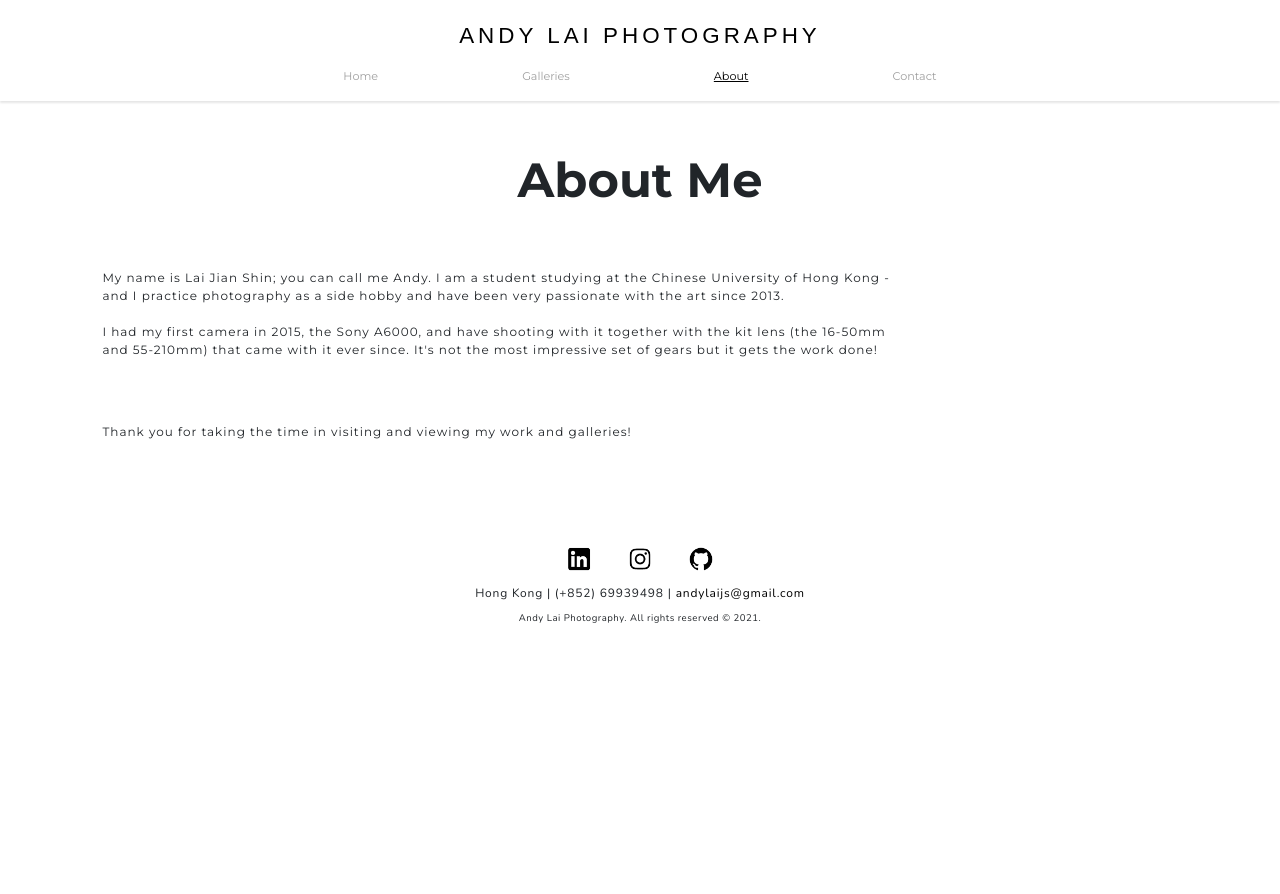
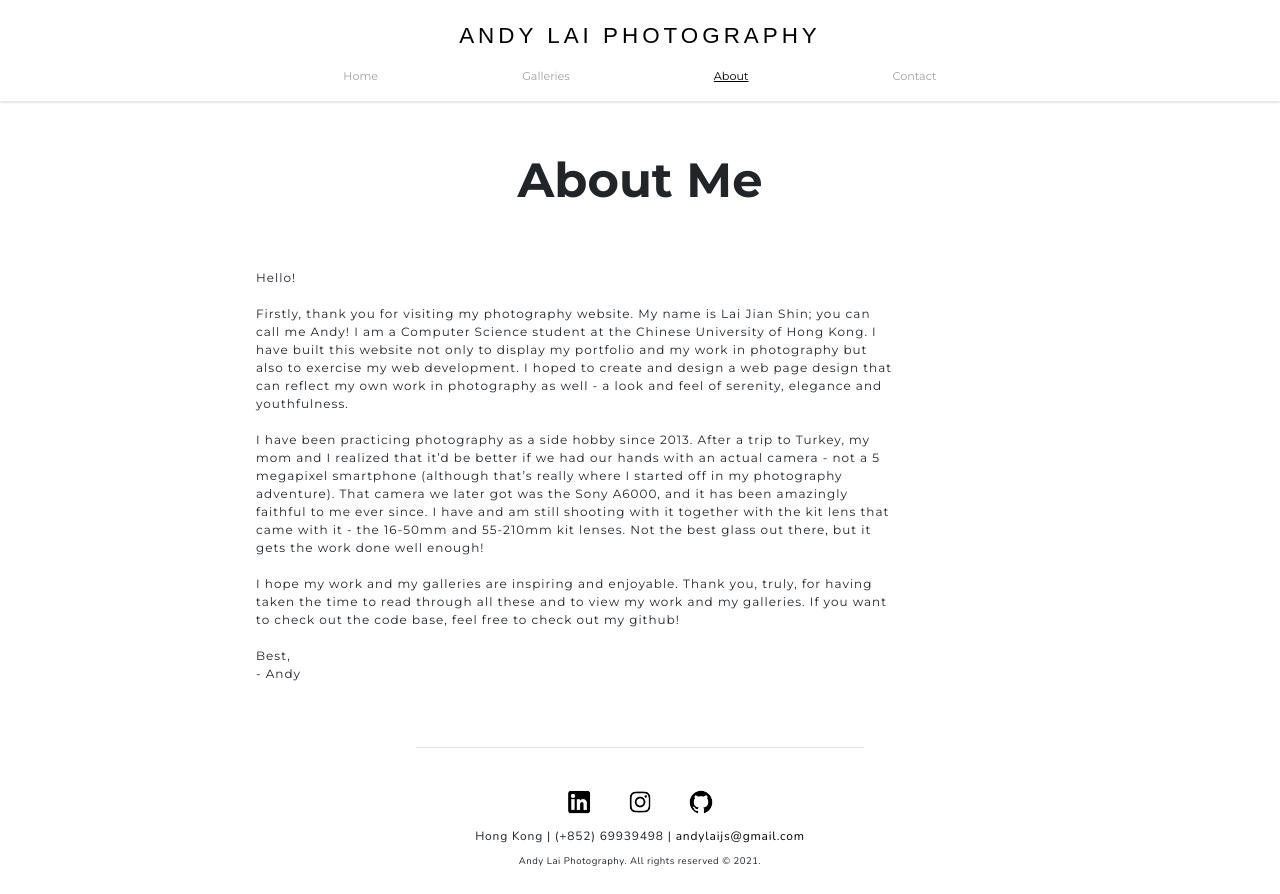
Before and after one commit to AndyLaiJS/AndyLaiPhotography, a React (Create React App) app: page /about in a window 1280 px wide. Before the commit the page ends 800 px from the top, so only its background shows below. Built offline with nearby package versions, Linux system fonts and the light colour scheme; a web font is replaced by a local one.

Commit message:
Miscellaneous changes

```diff
--- a/package.json
+++ b/package.json
@@ -3,6 +3,8 @@
   "version": "0.1.0",
   "private": true,
   "dependencies": {
+    "@iconify/icons-octicon": "^1.1.8",
+    "@iconify/react": "^1.1.4",
     "@testing-library/jest-dom": "^5.12.0",
     "@testing-library/react": "^11.2.7",
     "@testing-library/user-event": "^12.8.3",
--- a/src/App.js
+++ b/src/App.js
@@ -53,14 +53,26 @@ function App() {
 			<div className="footer">
 				<div className="fContainer">
 					<div className="icons">
-						<a href="https://www.linkedin.com/in/laijianshin/" target="_blank">
-							<img src="/socialicons/linkedin.png" />
+						<a
+							href="https://www.linkedin.com/in/laijianshin/"
+							target="_blank"
+							rel="noreferrer"
+						>
+							<img src="/socialicons/linkedin.png" alt="LinkedIn Logo" />
 						</a>
-						<a href="https://www.instagram.com/lai9879/" target="_blank">
-							<img src="/socialicons/instagram.png" />
+						<a
+							href="https://www.instagram.com/lai9879/"
+							target="_blank"
+							rel="noreferrer"
+						>
+							<img src="/socialicons/instagram.png" alt="Instagram Logo" />
 						</a>
-						<a href="https://github.com/AndyPhoenix9879" target="_blank">
-							<img src="/socialicons/github.png" />
+						<a
+							href="https://github.com/AndyPhoenix9879"
+							target="_blank"
+							rel="noreferrer"
+						>
+							<img src="/socialicons/github.png" alt="Github Logo" />
 						</a>
 					</div>
 				</div>
--- a/src/pages/About.js
+++ b/src/pages/About.js
@@ -4,21 +4,43 @@ export default function About() {
 	return (
 		<div>
 			<h1>About Me</h1>
-			<p className="desc">
-				My name is Lai Jian Shin; you can call me Andy. I am a student studying
-				at the Chinese University of Hong Kong - and I practice photography as a
-				side hobby and have been very passionate with the art since 2013.{" "}
+			<p
+				className="desc"
+				style={{
+					paddingLeft: "20%",
+				}}
+			>
+				Hello!
 				<br></br>
-				<br></br>I had my first camera in 2015, the Sony A6000, and have
-				shooting with it together with the kit lens (the 16-50mm and 55-210mm)
-				that came with it ever since. It's not the most impressive set of gears
-				but it gets the work done!{" "}
+				<br></br>
+				Firstly, thank you for visiting my photography website. My name is Lai
+				Jian Shin; you can call me Andy! I am a Computer Science student at the
+				Chinese University of Hong Kong. I have built this website not only to
+				display my portfolio and my work in photography but also to exercise my
+				web development. I hoped to create and design a web page design that can
+				reflect my own work in photography as well - a look and feel of
+				serenity, elegance and youthfulness.
+				<br></br>
+				<br></br>I have been practicing photography as a side hobby since 2013.
+				After a trip to Turkey, my mom and I realized that it’d be better if we
+				had our hands with an actual camera - not a 5 megapixel smartphone
+				(although that’s really where I started off in my photography
+				adventure). That camera we later got was the Sony A6000, and it has been
+				amazingly faithful to me ever since. I have and am still shooting with
+				it together with the kit lens that came with it - the 16-50mm and
+				55-210mm kit lenses. Not the best glass out there, but it gets the work
+				done well enough!
+				<br></br>
+				<br></br>I hope my work and my galleries are inspiring and enjoyable.
+				Thank you, truly, for having taken the time to read through all these
+				and to view my work and my galleries. If you want to check out the code
+				base, feel free to check out my github!
+				<br></br>
+				<br></br>
+				Best,
+				<br></br>- Andy
 			</p>
-
-			<p className="desc">
-				Thank you for taking the time in visiting and viewing my work and
-				galleries!
-			</p>
+			<hr id="noMarginHR"></hr>
 		</div>
 	);
 }
--- a/src/pages/Contact.js
+++ b/src/pages/Contact.js
@@ -33,14 +33,26 @@ export default function Contact() {
 
 			<div className="fContainer">
 				<div className="icons">
-					<a href="https://www.linkedin.com/in/laijianshin/" target="_blank">
-						<img src="/socialicons/linkedin.png" />
+					<a
+						href="https://www.linkedin.com/in/laijianshin/"
+						target="_blank"
+						rel="noreferrer"
+					>
+						<img src="/socialicons/linkedin.png" alt="LinkedIn Logo" />
 					</a>
-					<a href="https://www.instagram.com/lai9879/" target="_blank">
-						<img src="/socialicons/instagram.png" />
+					<a
+						href="https://www.instagram.com/lai9879/"
+						target="_blank"
+						rel="noreferrer"
+					>
+						<img src="/socialicons/instagram.png" alt="Instagram Logo" />
 					</a>
-					<a href="https://github.com/AndyPhoenix9879" target="_blank">
-						<img src="/socialicons/github.png" />
+					<a
+						href="https://github.com/AndyPhoenix9879"
+						target="_blank"
+						rel="noreferrer"
+					>
+						<img src="/socialicons/github.png" alt="Github Logo" />
 					</a>
 				</div>
 			</div>
@@ -48,6 +60,7 @@ export default function Contact() {
 			<img
 				className="picture"
 				src="/photos/2.jpg"
+				alt="Jame'Asr Hassanil Bolkiah Mosque, Brunei"
 				onContextMenu={(e) => e.preventDefault()}
 			/>
 		</div>
--- a/src/pages/Home.js
+++ b/src/pages/Home.js
@@ -33,6 +33,7 @@ export default function Home() {
 				<img
 					className="picture home"
 					src={src1}
+					alt="carousel 1"
 					onContextMenu={(e) => e.preventDefault()}
 				/>
 			</Carousel.Item>
@@ -40,6 +41,7 @@ export default function Home() {
 				<img
 					className="picture home"
 					src={src2}
+					alt="carousel 2"
 					onContextMenu={(e) => e.preventDefault()}
 				/>
 			</Carousel.Item>
@@ -47,6 +49,7 @@ export default function Home() {
 				<img
 					className="picture home"
 					src={src3}
+					alt="carousel 3"
 					onContextMenu={(e) => e.preventDefault()}
 				/>
 			</Carousel.Item>
--- a/src/pages/adminupload.js
+++ b/src/pages/adminupload.js
@@ -51,6 +51,52 @@ const UploadForm = () => {
 
 	const HandleChange = (e) => {
 		let selected = e.target.files[0];
+		// var imgData = null;
+		// // get URL of the img being uploaded
+		// var img = new Image();
+		// var love = "Wisely Natalia";
+		// img.src = URL.createObjectURL(selected);
+		// // once img is loaded, run this function
+		// img.onload = function () {
+		// 	imgData = getBase64Image(img);
+		// 	// console.log(imgData); // imgData is our base64 encoding
+		// 	var length = imgData.length;
+		// 	var imageBytes = new ArrayBuffer(length);
+		// 	var ua = new Uint8Array(imageBytes);
+		// 	for (var i = 0; i < length; i++) {
+		// 		ua[i] = imgData.charCodeAt(i);
+		// 	}
+		// 	console.log(imageBytes);
+		// 	// the amazon stuff after here (hopefully no problems)
+		// };
+
+		// // copy pasted to convert into base64
+		// // var xhr = new XMLHttpRequest();
+		// // xhr.responseType = "blob";
+
+		// // xhr.onload = function () {
+		// // 	var recoveredBlob = xhr.response;
+
+		// // 	var reader = new FileReader();
+
+		// // 	reader.onload = function () {
+		// // 		var blobAsDataUrl = reader.result;
+		// // 		console.log(blobAsDataUrl);
+		// // 	};
+
+		// // 	reader.readAsDataURL(recoveredBlob);
+		// // };
+		// // xhr.open("GET", img); // no idea wats this
+		// // xhr.send(); // no idea wats this
+
+		// // attempt at storing works, but idk where is it even stored
+		// localStorage.setItem("someimgs", img.src);
+		// // history.push("/test");
+		// history.push({
+		// 	pathname: "/test",
+		// 	state: love,
+		// });
+		// // console.log(lol);
 
 		if (selected && types.includes(selected.type)) {
 			setFile(selected);
@@ -77,9 +123,12 @@ const UploadForm = () => {
 		setAlt(e.target.value);
 	};
 
+	const showtxt = (e) => {
+		console.log("REEE");
+	};
 	return (
 		<form>
-			<lavel>Region:</lavel>
+			<label>Region:</label>
 			<input type="text" onChange={handleRegion}></input>
 
 			<label>Title:</label>
@@ -98,7 +147,7 @@ const UploadForm = () => {
 				<input type="file" onChange={HandleChange} />
 			</label>
 			<div className="output">
-				{/* {error && <div className="error">{error}</div>} */}
+				{error && <div className="error">{error}</div>}
 				{file && <div>SUCCESS!</div>}
 				<p>{region}</p>
 				<p>{title}</p>
```
Also changed, not shown: 1 other file (tests, documents, lock files or other folders).
